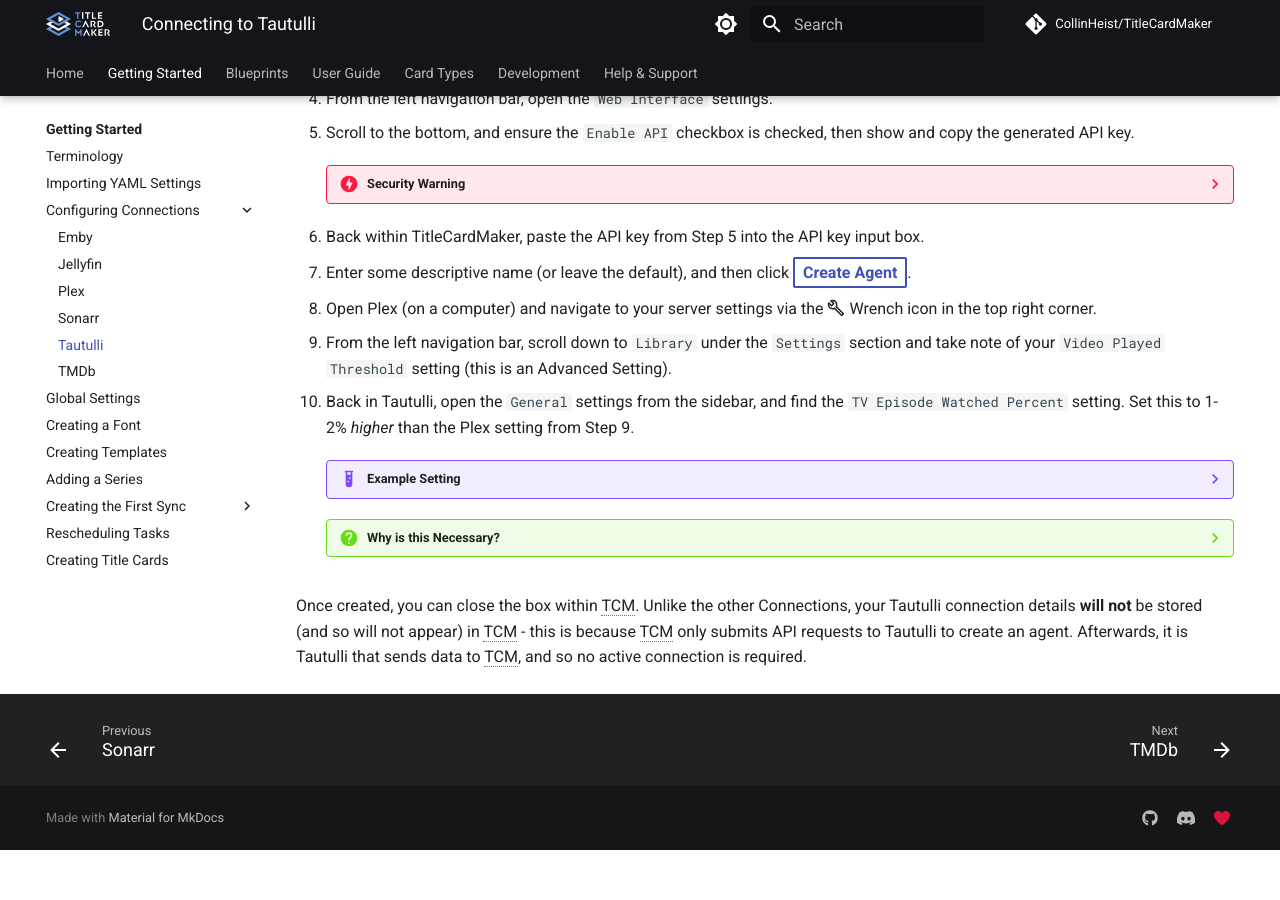
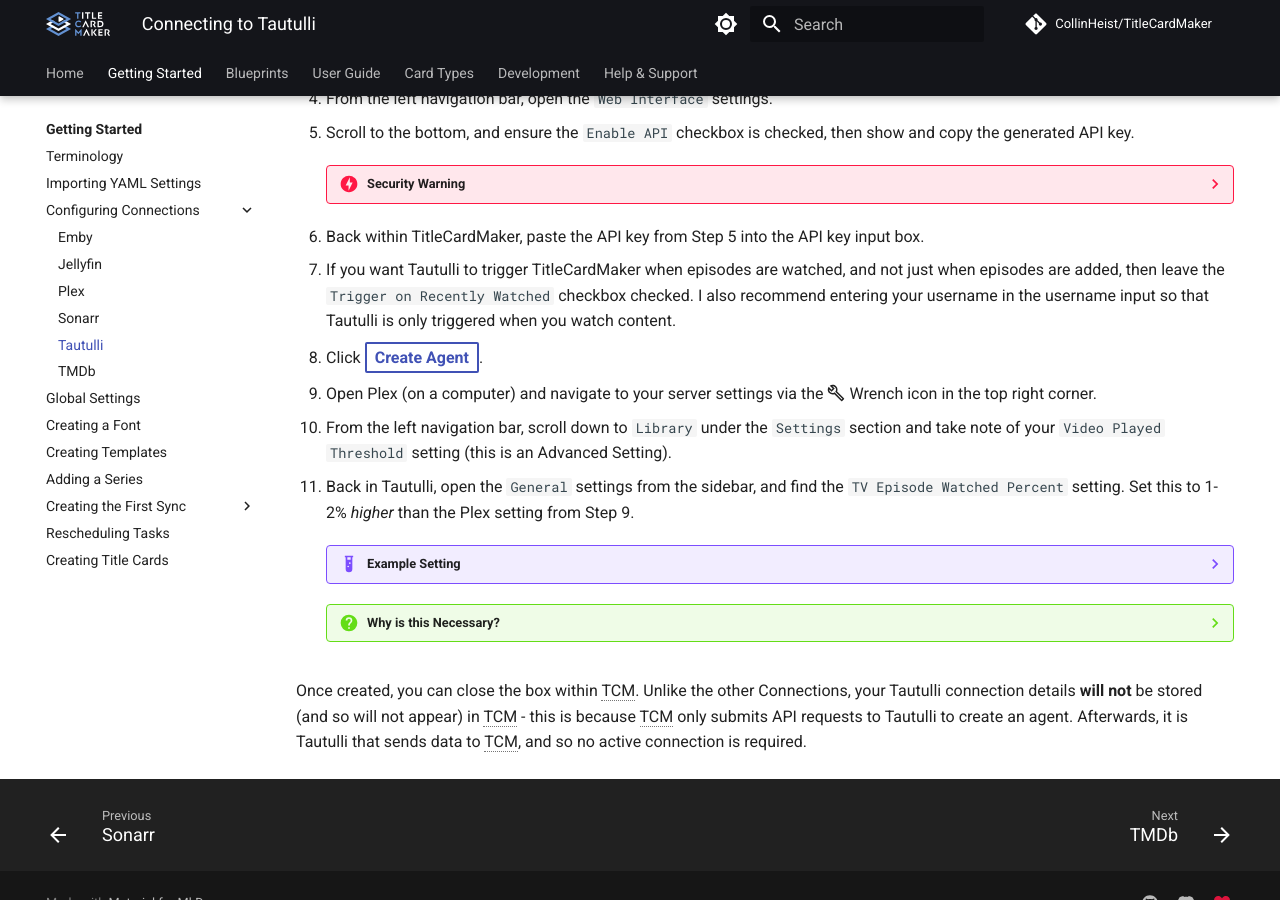
Before and after one commit to CollinHeist/TitleCardMaker, an MkDocs documentation site: the page built from docs/getting_started/connections/tautulli.md, in a window 1280 px wide and 900 px high, scrolled down 621 px. Built offline with MkDocs 1.6.1 and Material for MkDocs 9.7.7, drawn with Linux system fonts in a browser that asks for light colours; comment, search, counter and statistics services are not loaded; before the commit the page ends 1471 px from its top, so only the background shows below that.

Commit message:
[51] Revise Tautulli docs

```diff
--- a/docs/getting_started/connections/tautulli.md
+++ b/docs/getting_started/connections/tautulli.md
@@ -56,8 +56,12 @@
 6. Back within TitleCardMaker, paste the API key from Step 5 into the API key
 input box.
 
-7. Enter some descriptive name (or leave the default), and then click
-<span class="example md-button">Create Agent</span>.
+7. If you want Tautulli to trigger TitleCardMaker when episodes are watched,
+and not just when episodes are added, then leave the `Trigger on Recently
+Watched` checkbox checked. I also recommend entering your username in the
+username input so that Tautulli is only triggered when you watch content.
+
+8. Click <span class="example md-button">Create Agent</span>.
 
 8. Open Plex (on a computer) and navigate to your server settings via the
 :material-wrench-outline: Wrench icon in the top right corner.
```
Also changed, not shown: docs/getting_started/creating_cards.md (+11 -0 lines), 1 other file.
